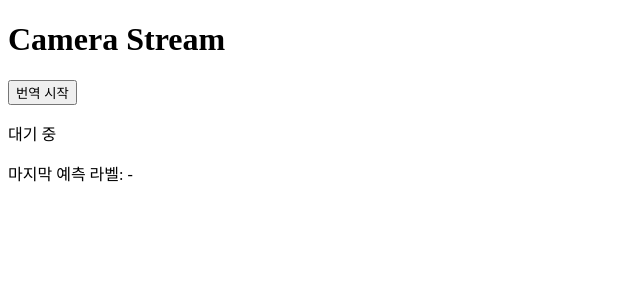
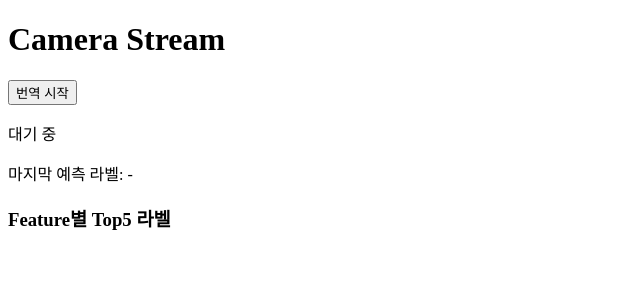
Before and after one commit to wngmlwjd/raspberrypi-signlang-app, a Flask app: page / in a window 1280 px wide. Shown: the top 300 px of the page, without its empty margins (0-640 px from the left). Run offline with Flask 3, Linux system fonts and the light colour scheme.

Commit message:
Update results

```diff
--- a/app.py
+++ b/app.py
@@ -49,14 +49,16 @@ def record_video():
     recording_status = "랜드마크 추출 및 특징 생성 완료. 추론 중..."
 
     # 5) feature별 예측 + top5 합산 최종 라벨
-    predictions, feature_labels, final_label = infer_features_in_dir(top5_aggregate=True)
+    predictions, feature_labels, top5_per_feature, final_label = infer_features_in_dir(top5_aggregate=True)
+
     predicted_labels = {
         "feature_labels": feature_labels,
-        "final_label": final_label
+        "final_label": final_label,
+        "top5_per_feature": top5_per_feature
     }
 
+    recording_status = f"전체 프로세스 완료. feature {len(feature_labels)}개, 최종 라벨: {final_label}"
     log_message(f"모든 feature 추론 완료: {predictions.shape}, 최종 라벨: {final_label}")
-    recording_status = f"전체 프로세스 완료. feature {len(feature_labels)}개, 최종 라벨: {final_label}"
 
 # -----------------------------
 # 라우팅
--- a/templates/index.html
+++ b/templates/index.html
@@ -14,7 +14,10 @@
 
     <!-- 녹화 상태 표시 -->
     <p id="status">대기 중</p>
+
     <p>마지막 예측 라벨: <span id="pred_label">-</span></p>
+    <h3>Feature별 Top5 라벨</h3>
+    <div id="top5Container" style="display:flex; flex-direction:column; gap:5px;"></div>
 
     <!-- 랜드마크 미리보기 -->
     <div id="landmarksContainer" style="display:none; margin-bottom:10px;">
@@ -47,6 +50,17 @@
     const framesDiv = document.getElementById("frames");
     const landmarksContainer = document.getElementById("landmarksContainer");
     const landmarksDiv = document.getElementById("landmarks");
+    const top5Container = document.getElementById("top5Container");
+
+    function updateTop5Labels(top5_per_feature) {
+        top5Container.innerHTML = "";
+        if (!top5_per_feature) return;
+        top5_per_feature.forEach((top5, idx) => {
+            const div = document.createElement("div");
+            div.textContent = `Feature ${idx + 1}: ${top5.join(", ")}`;
+            top5Container.appendChild(div);
+        });
+    }
 
 
     // 녹화 버튼 클릭
@@ -132,7 +146,8 @@
         const res = await fetch("/recording_status");
         const data = await res.json();
         document.getElementById("status").innerText = data.status;
-        document.getElementById("pred_label").innerText = data.predicted_labels?.slice(-1)[0] || "-";
+        document.getElementById("pred_label").innerText = data.predicted_labels?.final_label || "-";
+        updateTop5Labels(data.predicted_labels?.top5_per_feature);
     }
 
     setInterval(updateStatus, 1000);
```
Also changed, not shown: inference/predictor.py (+12 -3 lines).
